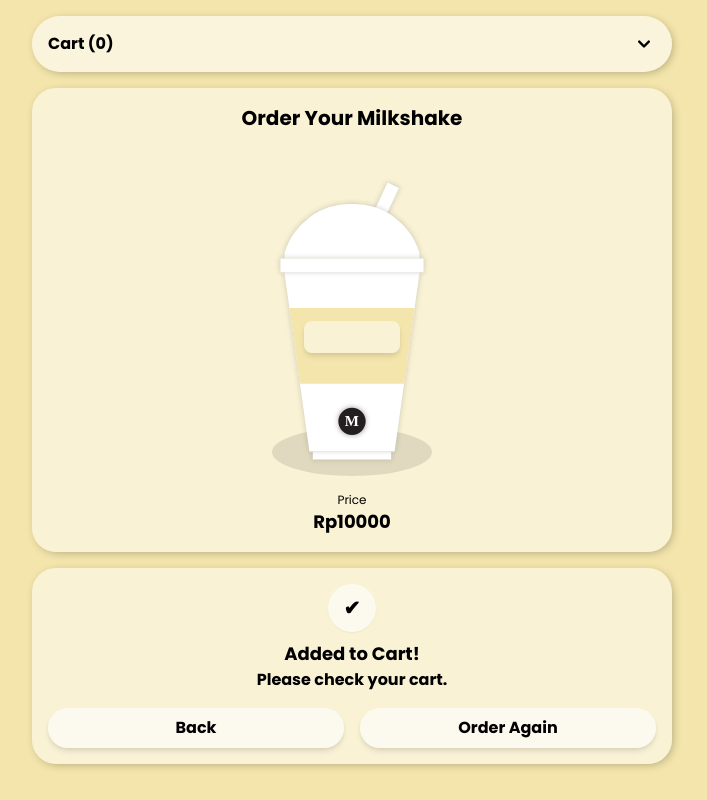
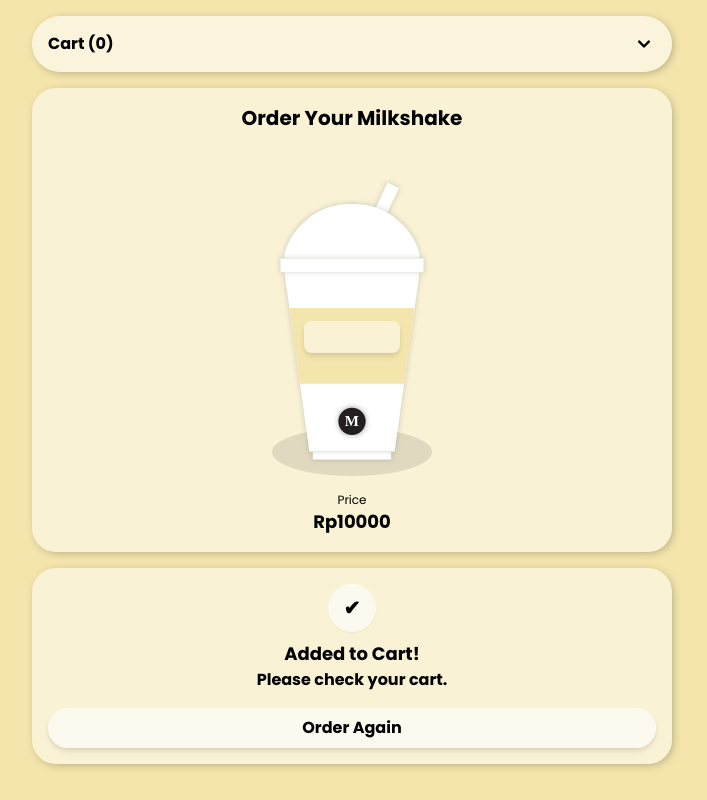
Before and after one commit to plirapli/order-your-milkshake, a React (Create React App) app: page /success in a window 1280 px wide. Shown: the whole page, without its empty margins (288-995 px from the left). Built offline with nearby package versions, Linux system fonts and the light colour scheme.

Commit message:
framer motion added

```diff
--- a/src/components/CartAdded.js
+++ b/src/components/CartAdded.js
@@ -16,11 +16,6 @@ export default function CartAdded({menuFadeIn}) {
       </div>
 
       <div className="flex flex-col sm:flex-row w-full justify-center items-center">
-        <div className="w-full mb-2 sm:mr-4 sm:mb-0 flex-1">
-          <Link to="/confirm">
-            <Nav nav="back" />
-          </Link>
-        </div>
         <div className="w-full flex-1">
           <Link to="/">
             <Nav nav="order again" />
--- a/src/components/ConfirmCart.js
+++ b/src/components/ConfirmCart.js
@@ -15,7 +15,7 @@ export default function ConfirmCart({
 
     setSizePrice(10000)
     setToppingPrice(0)
-    setJuice(prevState => ({...prevState, size:'M', name: '', topping:'no'}))
+    setJuice(prevState => ({...prevState, name: '', topping:'no'}))
   }
 
   return (
```
Also changed, not shown: 1 other file (tests, documents, lock files or other folders).
